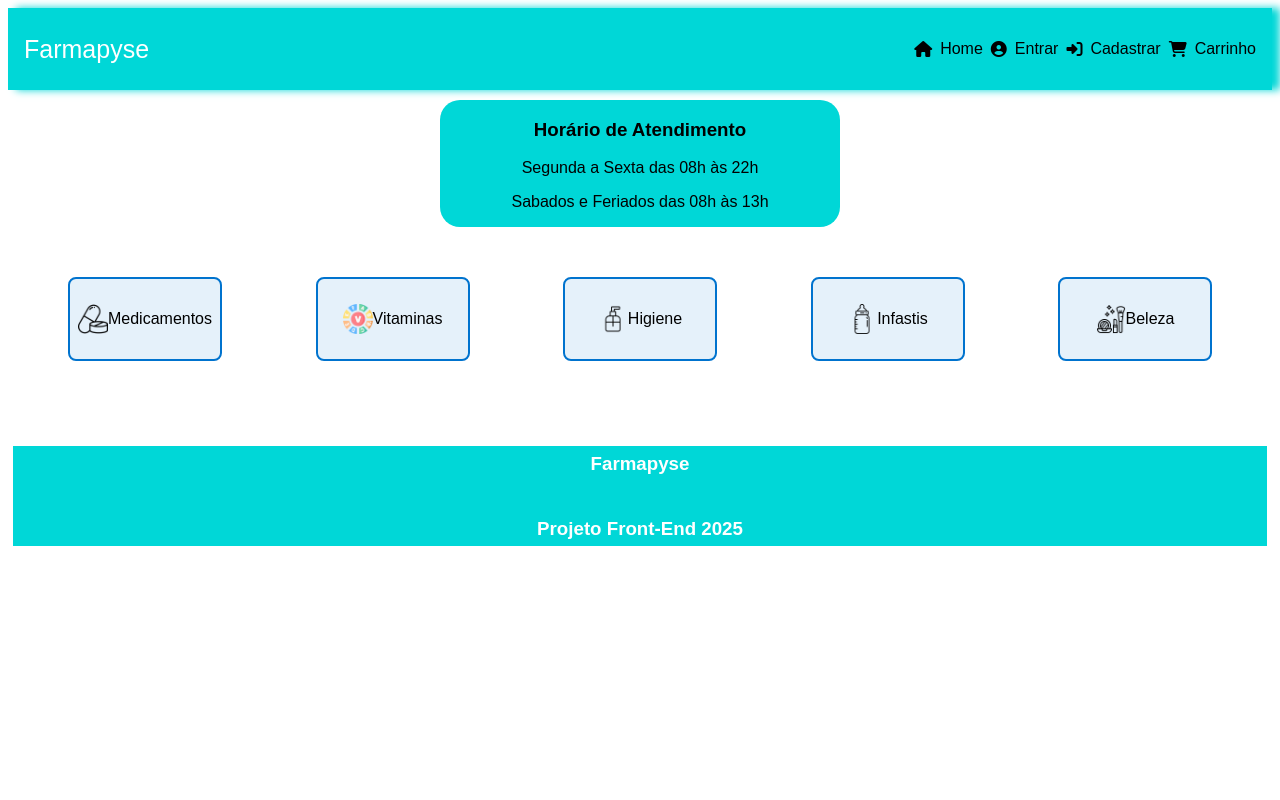
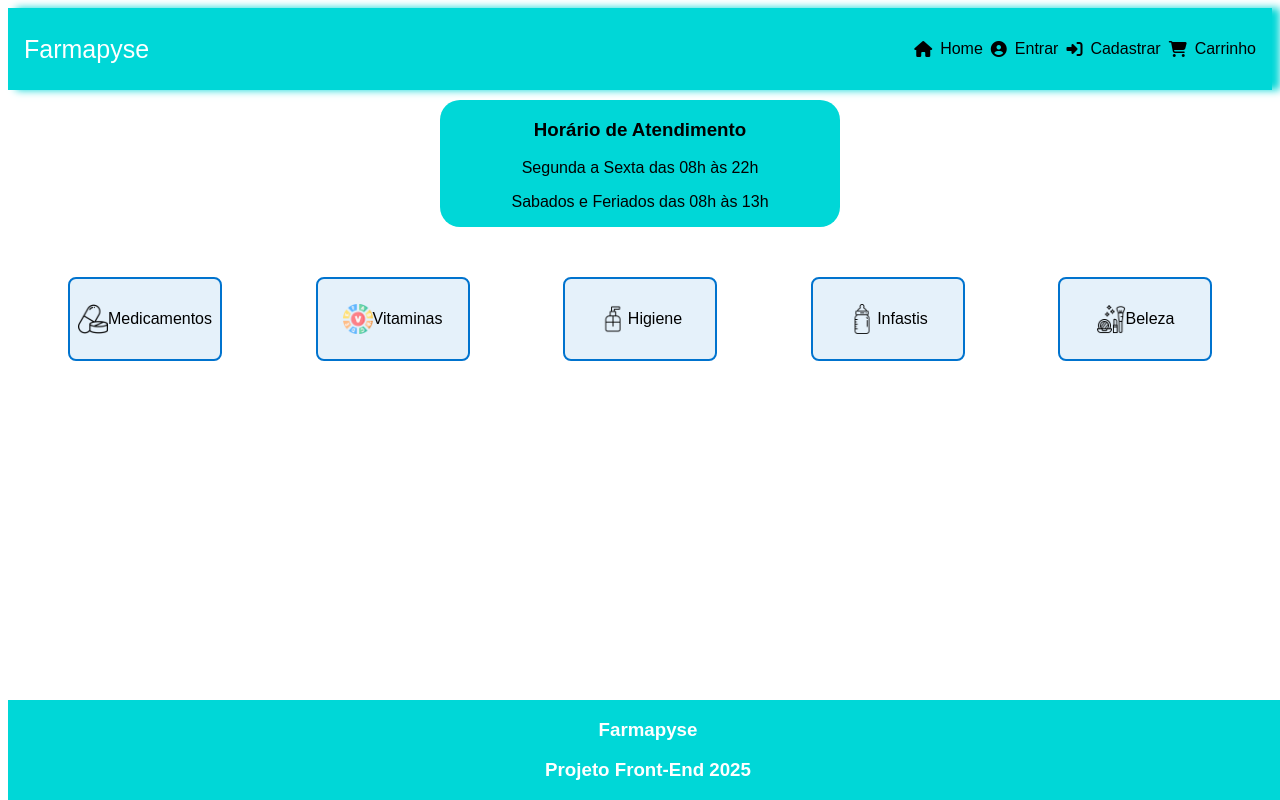
Before and after one commit to GabrielRFAL/E-Commerce-Farmacia, a plain HTML site: page index.html in a window 1280 px wide. Drawn offline with Linux system fonts and the light colour scheme.

Commit message:
salvando alteracoes

```diff
--- a/styles.css
+++ b/styles.css
@@ -6,13 +6,16 @@ body {
 footer {
     background-color: #00d7d7;
     color: white;
-    display: flex;
+    display: block;
     flex-direction: column;
     gap: 5px;
-    height: 100px;
-    margin: 5px;
-    justify-content: center;
-    align-items: center;
+    position: fixed;
+    width: 100%;
+    bottom: 0;
+}
+
+footer h3 {
+    text-align: center;
 }
 
 .navegacao {
```
